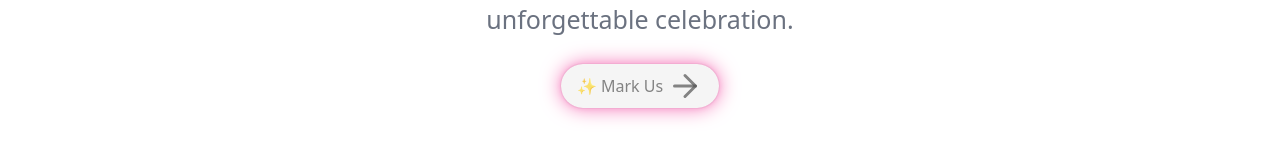
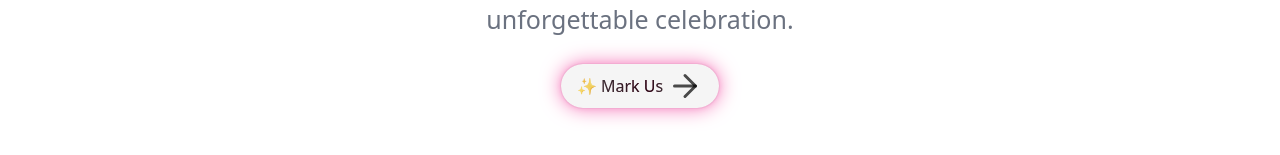
Before and after one commit to kevinkrahul/MHall-Web-Fullstack, a Next.js app: page / in a window 1280 px wide. Shown: the part 771-926 px from the top of the page. Built offline with nearby package versions, Linux system fonts and the light colour scheme; no server answers; the database is empty.

Commit message:
Text bg-change admin-guidlines/faq

```diff
--- a/src/app/admin/page.tsx
+++ b/src/app/admin/page.tsx
@@ -5,6 +5,7 @@
 import { useState, useEffect } from "react";
 import CrudForm from "@/components/admin-component/crudform";
 import Image from "next/image";
+import { AuroraText } from "@/components/magicui/aurora-text";
 
 export default function Admin() {
   const [user, setUser] = useState<User | null>(null);
@@ -31,7 +32,7 @@
             className="font-medium p-3 md:p-3"
             style={{ fontSize: "clamp(20px, 4vw, 60px)" }}
           >
-            Admin access required...!
+            <AuroraText>Admin access required...!</AuroraText>
           </h1>
         </section>
       </>
--- a/src/components/magicui/animated-shiny-text.tsx
+++ b/src/components/magicui/animated-shiny-text.tsx
@@ -23,13 +23,13 @@
         } as CSSProperties
       }
       className={cn(
-        "mx-auto max-w-md text-neutral-600/70 dark:text-neutral-400/70",
+        "mx-auto max-w-md text-black/70 dark:text-white/70",
 
         // Shine effect
-        "animate-shiny-text bg-clip-text bg-no-repeat [background-position:0_0] [background-size:var(--shiny-width)_100%] [transition:background-position_1s_cubic-bezier(.6,.6,0,1)_infinite]",
+        "animate-shiny-text bg-clip-text bg-repeat-x [background-position:0_0] [background-size:var(--shiny-width)_100%] [transition:background-position_1s_cubic-bezier(.6,.6,0,1)_infinite]",
 
         // Shine gradient
-        "bg-gradient-to-r from-transparent via-pink-700 via-50% to-transparent  dark:via-white/80",
+        "bg-gradient-to-r from-transparent via-pink-900 via-80% to-transparent  dark:via-pink-100/90",
 
         className,
       )}
--- a/src/components/ui/Faq.tsx
+++ b/src/components/ui/Faq.tsx
@@ -8,13 +8,14 @@
 } from "../../components/ui/accordion";
 import { motion } from "framer-motion";
 import useFaq from "@/app/admin/Actions/useFaq";
+import { AnimatedShinyText } from "../magicui/animated-shiny-text";
 
 const Faq = () => {
   const { faqs } = useFaq();
 
   return (
     <>
-      {faqs.map((qa,index) => (
+      {faqs.map((qa, index) => (
         <FaqItem
           key={qa.id}
           question={qa.questions}
@@ -49,7 +50,9 @@
       <Accordion type="single" collapsible className="w-full">
         <AccordionItem value={`item-${index}`}>
           <AccordionTrigger>{question}</AccordionTrigger>
-          <AccordionContent>{answer}-{index}</AccordionContent>
+          <AccordionContent>
+            <AnimatedShinyText shimmerWidth={300}>{answer}</AnimatedShinyText>
+          </AccordionContent>
         </AccordionItem>
       </Accordion>
     </motion.div>
```
